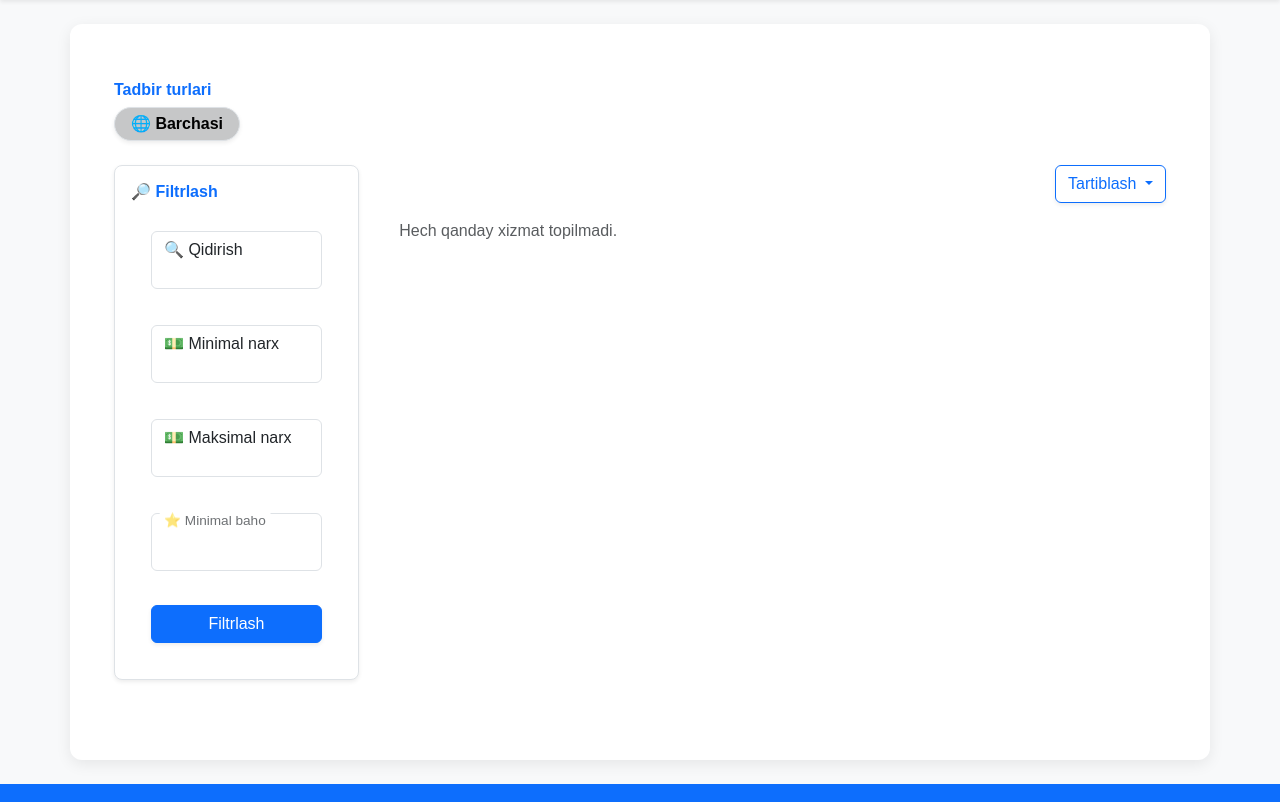
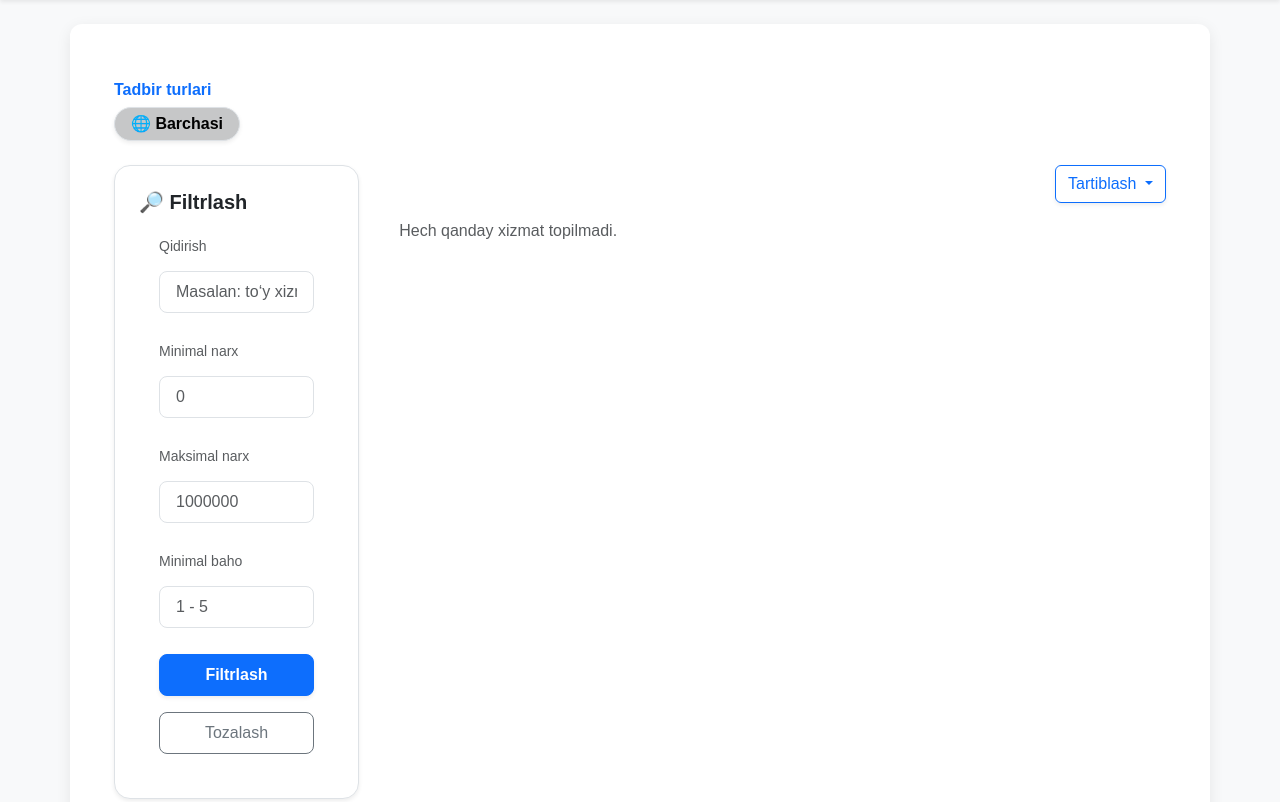
Before and after one commit to ASILBEKasilbek/marosimlar, a Django app: page / in a window 1280 px wide. Shown: the part 66-868 px from the top of the page. Run offline with Django 5.2, Linux system fonts and the light colour scheme; data that the repository does not hold is empty; some libraries are stand-ins or nearby versions.

Commit message:
telefon uchun

```diff
--- a/core/settings.py
+++ b/core/settings.py
@@ -126,6 +126,8 @@ STATICFILES_DIRS = [BASE_DIR / 'static']
 MEDIA_URL = '/media/'
 MEDIA_ROOT = BASE_DIR / 'media'
 
+CORS_ALLOW_ALL_ORIGINS = True
+
 # Default primary key field type
 # https://docs.djangoproject.com/en/5.2/ref/settings/#default-auto-field
 
--- a/templates/events/event_list.html
+++ b/templates/events/event_list.html
@@ -26,30 +26,65 @@
 
 <!-- ================= SIDEBAR ================= -->
 <div class="col-12 col-md-3 mb-4">
-            <div class="border rounded-3 shadow-sm p-3 bg-white sticky-top" style="top: 16px;">
-                <h6 class="fw-bold text-primary mb-3">🔎 Filtrlash</h6>
+    <div class="border rounded-4 shadow-sm p-4 bg-white sticky-top" style="top: 16px;">
+
+        <!-- Title -->
+        <h5 class="fw-semibold text-dark mb-3">🔎 Filtrlash</h5>
+
+        <!-- Form -->
         <form method="get" id="filter-form" class="d-flex flex-column gap-3">
+
             <input type="hidden" name="event_type" id="event-type-input" value="{{ request.GET.event_type }}">
-                    <div class="form-floating">
-                        <input type="text" name="q" class="form-control" placeholder="Qidirish..." value="{{ request.GET.q }}">
-                        <label>🔍 Qidirish</label>
+
+            <!-- Search -->
+            <div>
+                <label class="form-label small text-muted mb-1">Qidirish</label>
+                <input type="text" name="q"
+                       class="form-control rounded-3 px-3 py-2"
+                       placeholder="Masalan: to‘y xizmatlari"
+                       value="{{ request.GET.q }}">
             </div>
-                    <div class="form-floating">
-                        <input type="number" name="min_price" class="form-control" placeholder="Minimal narx" value="{{ request.GET.min_price }}">
-                        <label>💵 Minimal narx</label>
+
+            <!-- Min Price -->
+            <div>
+                <label class="form-label small text-muted mb-1">Minimal narx</label>
+                <input type="number" name="min_price"
+                       class="form-control rounded-3 px-3 py-2"
+                       placeholder="0"
+                       value="{{ request.GET.min_price }}">
             </div>
-                    <div class="form-floating">
-                        <input type="number" name="max_price" class="form-control" placeholder="Maksimal narx" value="{{ request.GET.max_price }}">
-                        <label>💵 Maksimal narx</label>
+
+            <!-- Max Price -->
+            <div>
+                <label class="form-label small text-muted mb-1">Maksimal narx</label>
+                <input type="number" name="max_price"
+                       class="form-control rounded-3 px-3 py-2"
+                       placeholder="1000000"
+                       value="{{ request.GET.max_price }}">
             </div>
-                    <div class="form-floating">
-                        <input type="number" name="min_rating" class="form-control" min="1" max="5" value="{{ request.GET.min_rating }}">
-                        <label>⭐ Minimal baho</label>
+
+            <!-- Rating -->
+            <div>
+                <label class="form-label small text-muted mb-1">Minimal baho</label>
+                <input type="number" name="min_rating"
+                       class="form-control rounded-3 px-3 py-2"
+                       min="1" max="5"
+                       placeholder="1 - 5"
+                       value="{{ request.GET.min_rating }}">
             </div>
-                    <button type="submit" class="btn btn-primary mt-2 w-100 shadow-sm">Filtrlash</button>
+
+            <!-- Buttons -->
+            <button type="submit" class="btn btn-primary w-100 py-2 rounded-3 shadow-sm fw-semibold">
+                Filtrlash
+            </button>
+            <a href="?" class="btn btn-outline-secondary w-100 py-2 rounded-3">
+                Tozalash
+            </a>
         </form>
     </div>
 </div>
+
+
 
         <!-- ================= MAIN CONTENT ================= -->
         <div class="col-12 col-md-9">
```
Also changed, not shown: marosim/migrations/0010_alter_profile_options.py (added), marosim/views.py (line endings or trailing spaces). Lines whose indentation alone changed are shown as unchanged.
